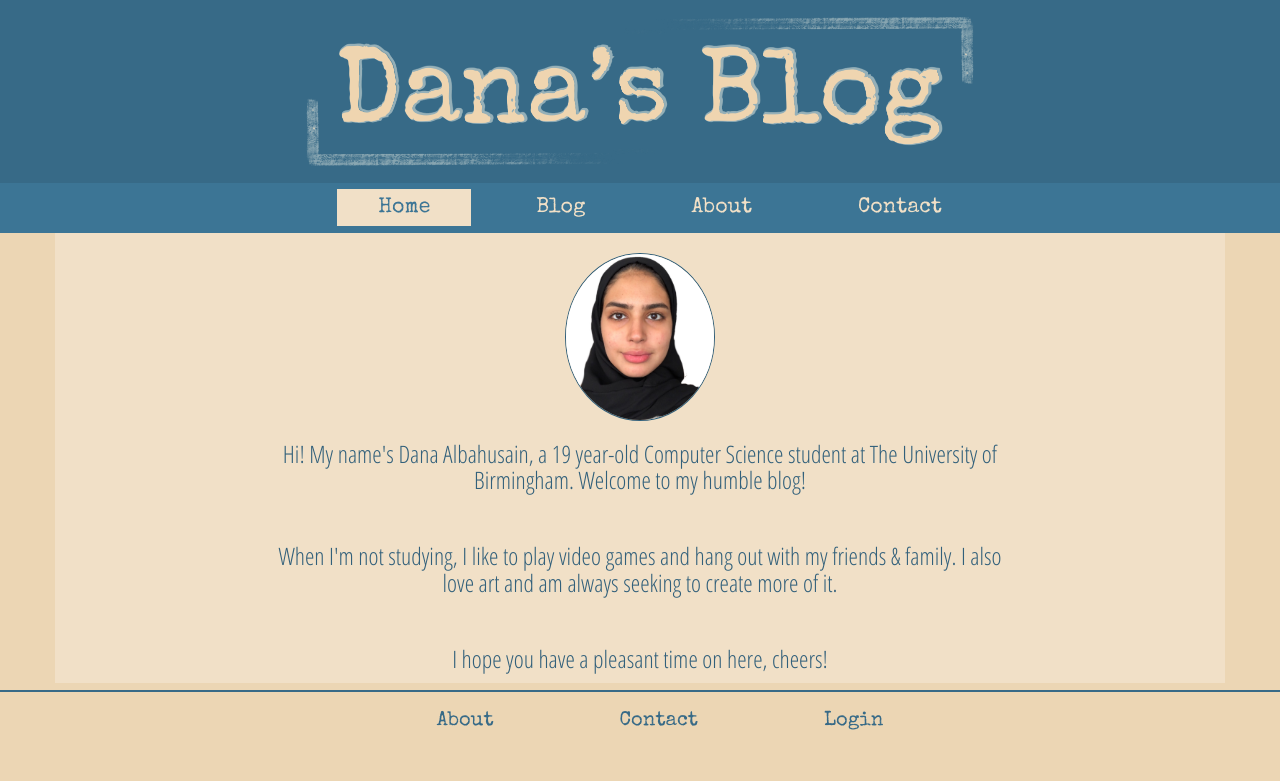
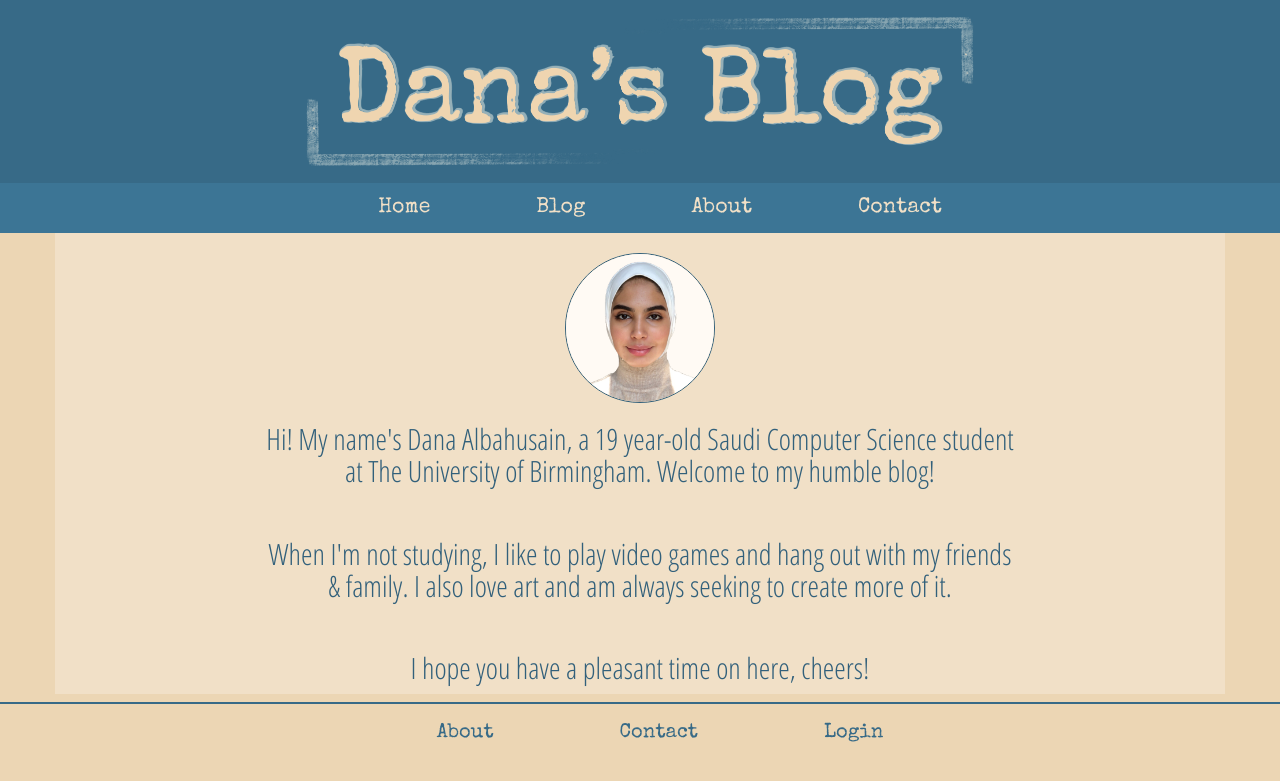
Before and after one commit to dba911/my-blog, a Django app: page /about/ in a window 1280 px wide. Shown: the top 781 px of the page. Run offline with Django 3.2, Linux system fonts and the light colour scheme; some libraries are stand-ins or nearby versions.

Commit message:
Minor changes to design.

```diff
--- a/blog/static/css/blog.css
+++ b/blog/static/css/blog.css
@@ -85,10 +85,6 @@ img.home-photo {
   border: 1px solid transparent;
   transition: 0.5s ease all;
 }
-#navbar li a.home {
-  background-color: #F1E0C7;
-  color: #3C7595;
-}
 #navbar li a:hover {
   background-color: #F1E0C7;
   color: #3C7595;
@@ -142,6 +138,7 @@ h2 {
 }
 .about h3 {
   color: #32607B;
+  font-size: 22pt;
 }
 .save {
   float: right;
@@ -198,6 +195,7 @@ h2 {
   color: #F1E0C7;
   text-shadow: 0.25rem 0.2rem #32607B;
   font-family: 'Special Elite', cursive;
+  font-size: 36pt;
 }
 .post img.cover {
   -webkit-filter: blur(2px);
@@ -229,6 +227,11 @@ h2 {
 .comment p {
   color: #3C7595;
   font-size: 14pt;
+}
+#no-cmt {
+    color: #3C7595;
+    font-size: 14pt;
+    margin-bottom: 2rem;
 }
 p strong {
   color: #32607B;
--- a/blog/templates/blog/about.html
+++ b/blog/templates/blog/about.html
@@ -7,7 +7,7 @@
  {% block content %}
   <div class="about">
     <img src="/static/me.JPG" width="150px" class="portrait">
-    <h3>Hi! My name's Dana Albahusain, a 19 year-old Computer Science student
+    <h3>Hi! My name's Dana Albahusain, a 19 year-old Saudi Computer Science student
        at The University of Birmingham. Welcome to my humble blog! </h3>
     <br>
     <h3>When I'm not studying, I like to play video games and hang out with my friends
--- a/blog/templates/blog/base.html
+++ b/blog/templates/blog/base.html
@@ -24,7 +24,7 @@
 
       <nav>
         <ul id="navbar">
-          <li><a href="/" class="home">Home</a></li>
+          <li><a href="/">Home</a></li>
           <li><a href="{% url 'blog' %}">Blog</a></li>
           <li><a href="{% url 'about' %}">About</a></li>
           <li><a href="{% url 'contact' %}">Contact</a></li>
--- a/blog/templates/blog/blog.html
+++ b/blog/templates/blog/blog.html
@@ -24,7 +24,7 @@
           <h2><a href="{% url 'post_detail' pk=post.pk %}"> {{post.title}} </a></h2>
         {% endif %}
         <br><br>
-        <a href="{% url 'post_detail' pk=post.pk %}" class="cmts">Comments: {{ post.comments.count|linebreaksbr }}</a>
+        <a href="{% url 'post_detail' pk=post.pk %}">Comments: {{ post.comments.count|linebreaksbr }}</a>
       </div>
     </div>
     {% endfor %}
--- a/blog/templates/blog/post_detail.html
+++ b/blog/templates/blog/post_detail.html
@@ -33,7 +33,7 @@ class="glyphicon glyphicon-remove"></span></a>
         <p>{{ comment.text|linebreaks }}</p>
         {% empty %}
         <br>
-        <p>No comments here yet</p>
-        </div>
+        <p id="no-cmt">No comments here yet</p>
+      </div>
     {% endfor %}
 {% endblock %}
```
Also changed, not shown: blog/models.py (+0 -7 lines), blog/static/me.JPG.
